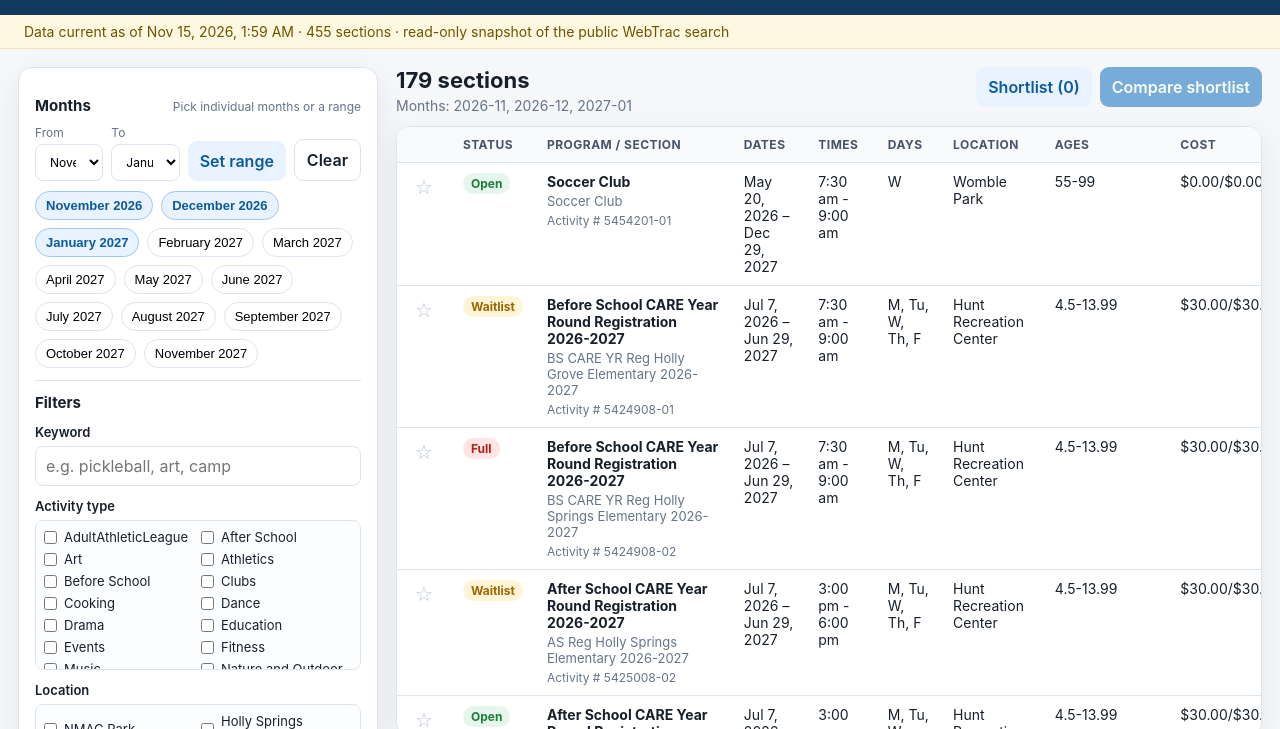
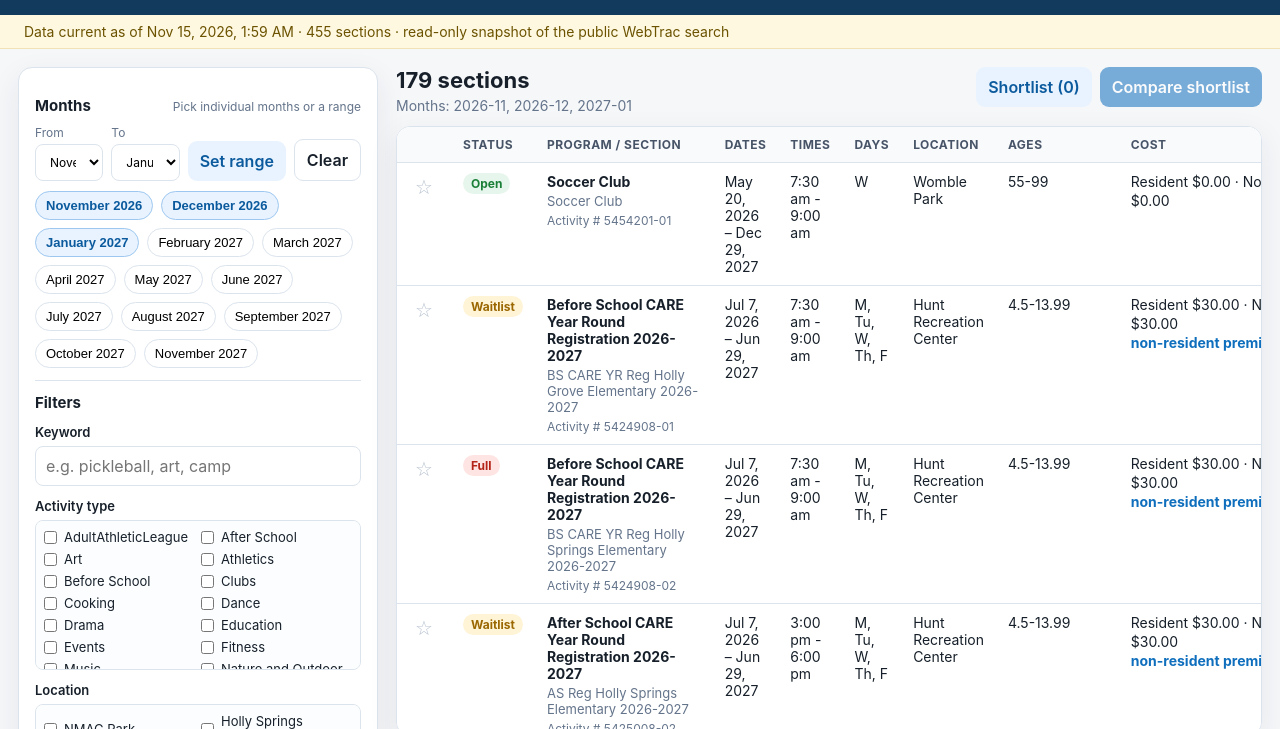
Before and after one commit to hatariastanley/holly-springs-rec-search, a plain HTML site: page index.html in a window 1280 px wide. Shown: the part 71-800 px from the top of the page. Drawn offline with Linux system fonts and the light colour scheme.

Commit message:
Add resident/non-resident fee premium
Co-Authored-By: Devin AI <158243242+devin-ai-integration[bot]@users.noreply.github.com>

```diff
--- a/app.js
+++ b/app.js
@@ -388,6 +388,34 @@ function statusBadge(status) {
   return `<span class="badge ${esc(value)}">${esc(value === "open" ? "Open" : value)}</span>`;
 }
 
+function moneyNumber(value) {
+  const num = Number(value);
+  return Number.isFinite(num) ? num : null;
+}
+
+function formatCost(sec) {
+  const display = String(sec.costDisplay || "").trim();
+  if (!display) return "—";
+  const parts = display.split("/");
+  const likeForLike = parts.length === 2 && parts.every((part) => /^\$\d[\d,]*(?:\.\d+)?$/.test(part.trim()));
+  const displayNums = likeForLike ? parts.map((part) => Number(part.trim().replace(/[$,]/g, ""))) : [];
+  const values = Array.isArray(sec.costValues) && sec.costValues.length === 2 ? sec.costValues.map(moneyNumber) : [null, null];
+  const aligned = values[0] != null && values[1] != null && displayNums.length === 2 &&
+    Math.abs(values[0] - displayNums[0]) < 0.011 && Math.abs(values[1] - displayNums[1]) < 0.011;
+  if (!likeForLike || !aligned) return esc(display);
+
+  const resident = values[0];
+  const nonresident = values[1];
+  const feeLine = `<span class="cost-fees">Resident ${esc(parts[0].trim())} · Non-resident ${esc(parts[1].trim())}</span>`;
+  if (resident > 0 && nonresident > 0 && nonresident >= resident) {
+    const pct = ((nonresident - resident) / resident) * 100;
+    const rounded = Math.round(pct * 10) / 10;
+    const pctText = Number.isInteger(rounded) ? String(rounded) : rounded.toFixed(1);
+    return `${feeLine} <span class="cost-premium">non-resident premium +${esc(pctText)}%</span>`;
+  }
+  return feeLine;
+}
+
 function renderResults() {
   const body = $("#resultsBody");
   const count = state.results.length;
@@ -414,7 +442,7 @@ function renderResults() {
       <td>${esc(sec.daysDisplay || (sec.days || []).join(", ") || "—")}</td>
       <td>${esc(sec.location || "—")}</td>
       <td>${esc(sec.agesDisplay || "—")}</td>
-      <td>${esc(sec.costDisplay || "—")}</td>
+      <td>${formatCost(sec)}</td>
       <td>${sec.infoUrl ? `<a class="info-link" href="${esc(sec.infoUrl)}" target="_blank" rel="noopener">Details</a>` : "—"}</td>
     </tr>`;
   });
@@ -491,7 +519,7 @@ function renderCompare() {
     ["Days", (s) => esc(s.daysDisplay || (s.days || []).join(", ") || "—")],
     ["Location", (s) => esc(s.location || "—")],
     ["Ages", (s) => esc(s.agesDisplay || "—")],
-    ["Cost", (s) => esc(s.costDisplay || "—")],
+    ["Cost", (s) => formatCost(s)],
     ["Program", (s) => esc(s.programName || "—")],
     ["Section", (s) => esc(s.description || "—")],
     ["Info", (s) => s.infoUrl ? `<a class="info-link" href="${esc(s.infoUrl)}" target="_blank" rel="noopener">Portal details</a>` : "—"],
--- a/styles.css
+++ b/styles.css
@@ -160,6 +160,8 @@ tbody tr:hover { background: #f8fbff; }
 .section-desc { color: var(--muted); font-size: 13px; margin-top: 3px; }
 .activity-no { color: var(--muted); font-size: 12px; margin-top: 4px; }
 .info-link { color: var(--primary); text-decoration: none; font-weight: 600; white-space: nowrap; }
+.cost-fees { line-height: 1.35; }
+.cost-premium { color: var(--primary); font-weight: 700; white-space: nowrap; }
 .empty { padding: 28px; text-align: center; color: var(--muted); background: var(--panel); border: 1px dashed var(--line); border-radius: 14px; }
 
 .modal { position: fixed; inset: 0; z-index: 20; display: grid; place-items: center; padding: 20px; }
```
